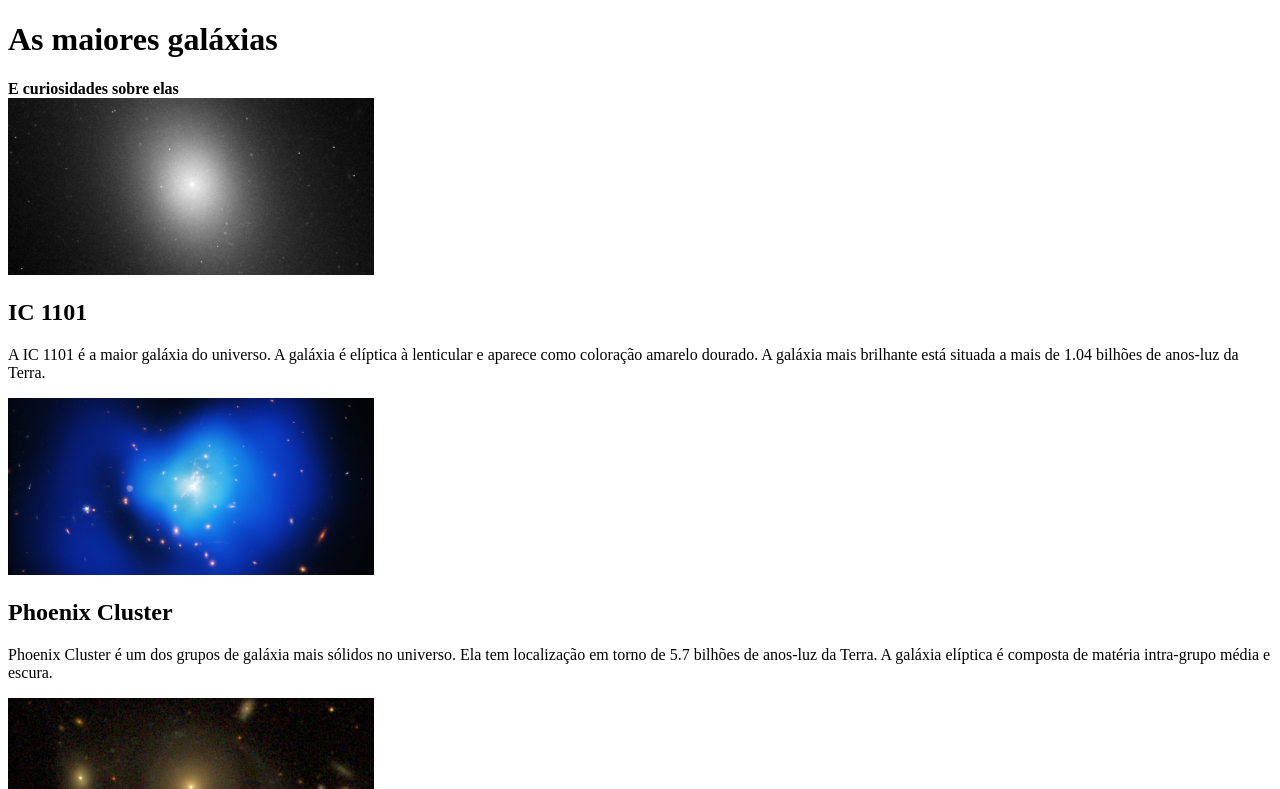
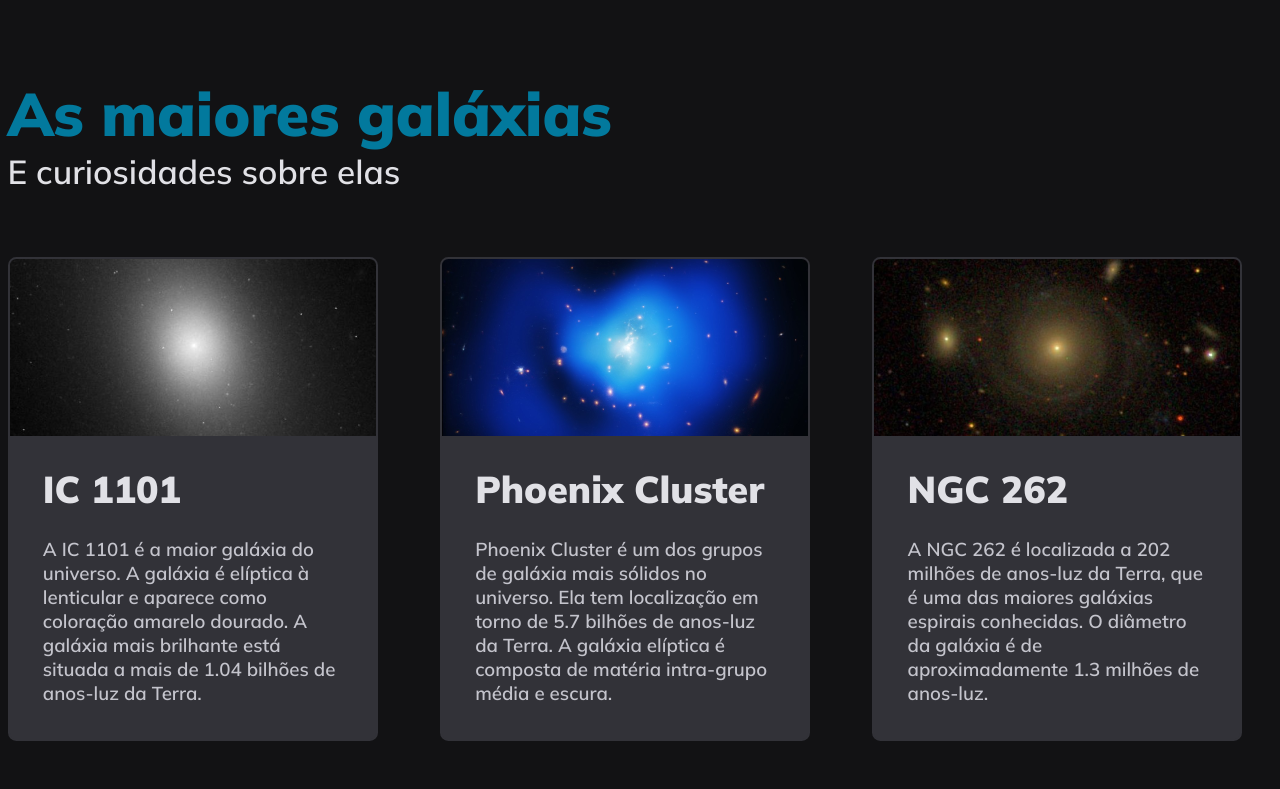
Before and after one commit to fel1pe-r-s/projeto-Galaxias, a website: page index.html in a window 1280 px wide. Shown: the top 789 px of the page. Drawn offline with Linux system fonts and the light colour scheme.

Commit message:
Finalização do projeto utilizando grid

```diff
--- a/css/style.css
+++ b/css/style.css
@@ -0,0 +1,67 @@
+@import url("https://fonts.googleapis.com/css2?family=Mulish:wght@600;900&display=swap");
+* {
+  padding: 0;
+  margin: 0;
+  box-sizing: border-box;
+}
+:root {
+  --text-title: #02799d;
+  --text-defaut: #e1e1e6;
+  --text-secund: #c4c4cc;
+  --bg: #121214;
+  --bg-card: #323238;
+  --border-card: #323238;
+
+  font-size: 65%;
+}
+
+body {
+  background: var(--bg);
+  font-size: 1.6rem;
+  padding: 7.2rem 10.4rem;
+  display: grid;
+  place-content: center;
+  font-family: Mulish;
+}
+
+main {
+  width: 1265px;
+  display: grid;
+  grid-template-columns: repeat(3, 370px);
+  gap: 4.8rem 6rem;
+}
+
+header {
+  padding-bottom: 6.3rem;
+}
+
+header h1 {
+  font-weight: 900;
+  color: var(--text-title);
+  font-size: 5.8rem;
+}
+header strong {
+  font-weight: 600;
+  color: var(--text-defaut);
+  font-size: 3.2rem;
+}
+
+.card {
+  border-radius: 0.8rem;
+  border: 2px solid var(--border-card);
+  background: var(--bg-card);
+  overflow: hidden;
+}
+
+.card h2 {
+  color: var(--text-defaut);
+  font-weight: 900;
+  font-size: 3.6rem;
+  padding: 2.4rem 3.2rem 0;
+}
+.card p {
+  color: var(--text-secund);
+  font-weight: 600;
+  font-size: 1.8rem;
+  padding: 2.4rem 3.2rem 3.2rem;
+}
```
Also changed, not shown: index.html (+3 -1 lines), .codesandbox/tasks.json (added), 1 other file.
